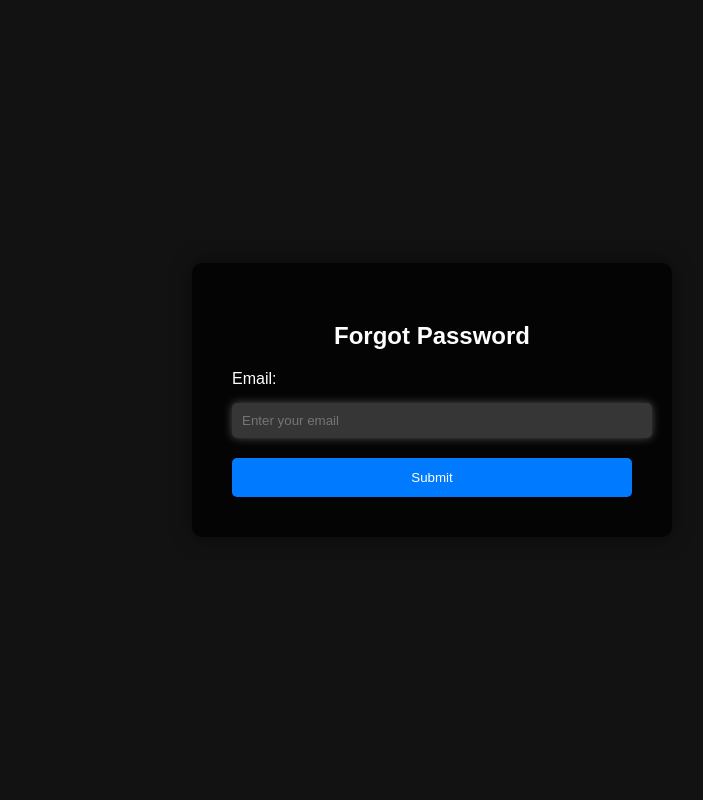
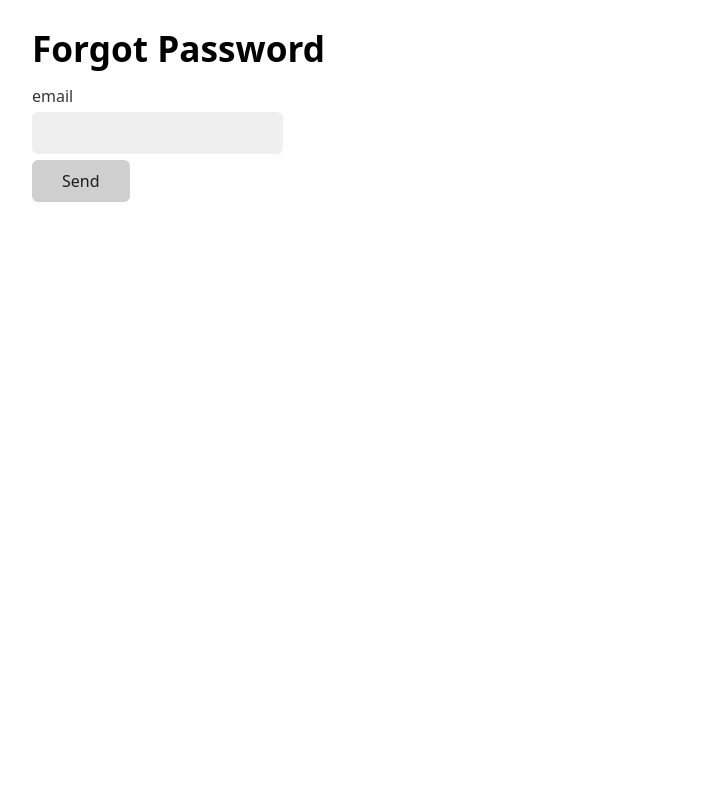
Before and after one commit to justingales/CSI4999, a PHP site: page /Github/forgot-password.php in a window 1280 px wide. Shown: the whole page, without its empty margins (208-911 px from the left). Run offline with PHP 8.4, Linux system fonts and the light colour scheme.

Commit message:
Revert "Update forgot-password.php"
This reverts commit d973aff103b1fd91bf9764fabfcf1a01912a4e24.

```diff
--- a/forgot-password.php
+++ b/forgot-password.php
@@ -1,76 +1,22 @@
 <!DOCTYPE html>
-<html lang="en">
+<html> <!--Ashley Murad-->
 <head>
+    <title>Forgot Password</title>
     <meta charset="UTF-8">
-    <meta name="viewport" content="width=device-width, initial-scale=1.0">
-    <title>Forgot Password</title>
-    <style>
-        body {
-            font-family: Arial, sans-serif;
-            background-color: #121212;
-            color: #fff;
-            margin: 0;
-            padding: 0;
-            display: flex;
-            justify-content: center;
-            align-items: center;
-            height: 100vh;
-        }
-        .container {
-            background-color: rgba(0, 0, 0, 0.8);
-            padding: 40px;
-            border-radius: 10px;
-            box-shadow: 0 0 20px rgba(0, 0, 0, 0.5);
-            max-width: 400px;
-            width: 100%;
-            text-align: center;
-        }
-        h2 {
-            margin-bottom: 20px;
-        }
-        label {
-            display: block;
-            margin-bottom: 15px;
-            text-align: left;
-        }
-        input[type="email"] {
-            width: 100%;
-            padding: 10px;
-            margin-bottom: 20px;
-            border: none;
-            border-radius: 5px;
-            background-color: rgba(255, 255, 255, 0.2);
-            color: #fff;
-            box-shadow: 0 0 10px rgba(255, 255, 255, 0.3);
-        }
-        input[type="submit"] {
-            width: 100%;
-            padding: 12px;
-            background-color: #007bff;
-            color: #fff;
-            border: none;
-            border-radius: 5px;
-            cursor: pointer;
-            transition: background-color 0.3s ease;
-        }
-        input[type="submit"]:hover {
-            background-color: #0056b3;
-        }
-        @media (max-width: 500px) {
-            .container {
-                padding: 20px;
-            }
-        }
-    </style>
+    <link rel="stylesheet" href="https://cdn.jsdelivr.net/npm/water.css@2/out/water.css">
 </head>
 <body>
-    <div class="container">
-        <h2>Forgot Password</h2>
-        <form action="#" method="post">
-            <label for="email">Email:</label>
-            <input type="email" id="email" name="email" placeholder="Enter your email" required>
-            <input type="submit" value="Submit">
-        </form>
-    </div>
+
+    <h1>Forgot Password</h1>
+
+    <form method="post" action="send-password-reset.php">
+
+        <label for="email">email</label>
+        <input type="email" name="email" id="email">
+
+        <button>Send</button>
+
+    </form>
+
 </body>
 </html>
```
